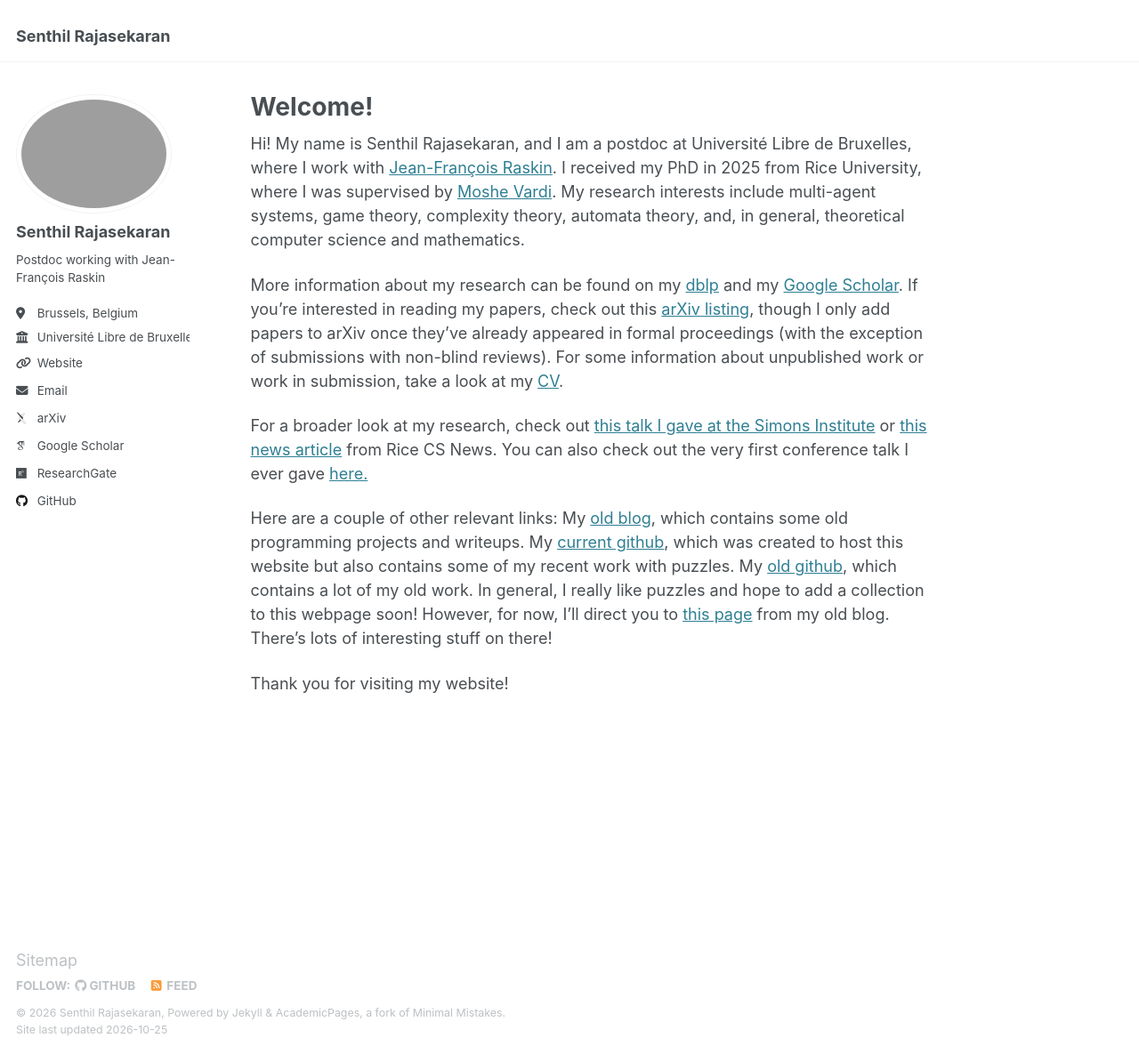
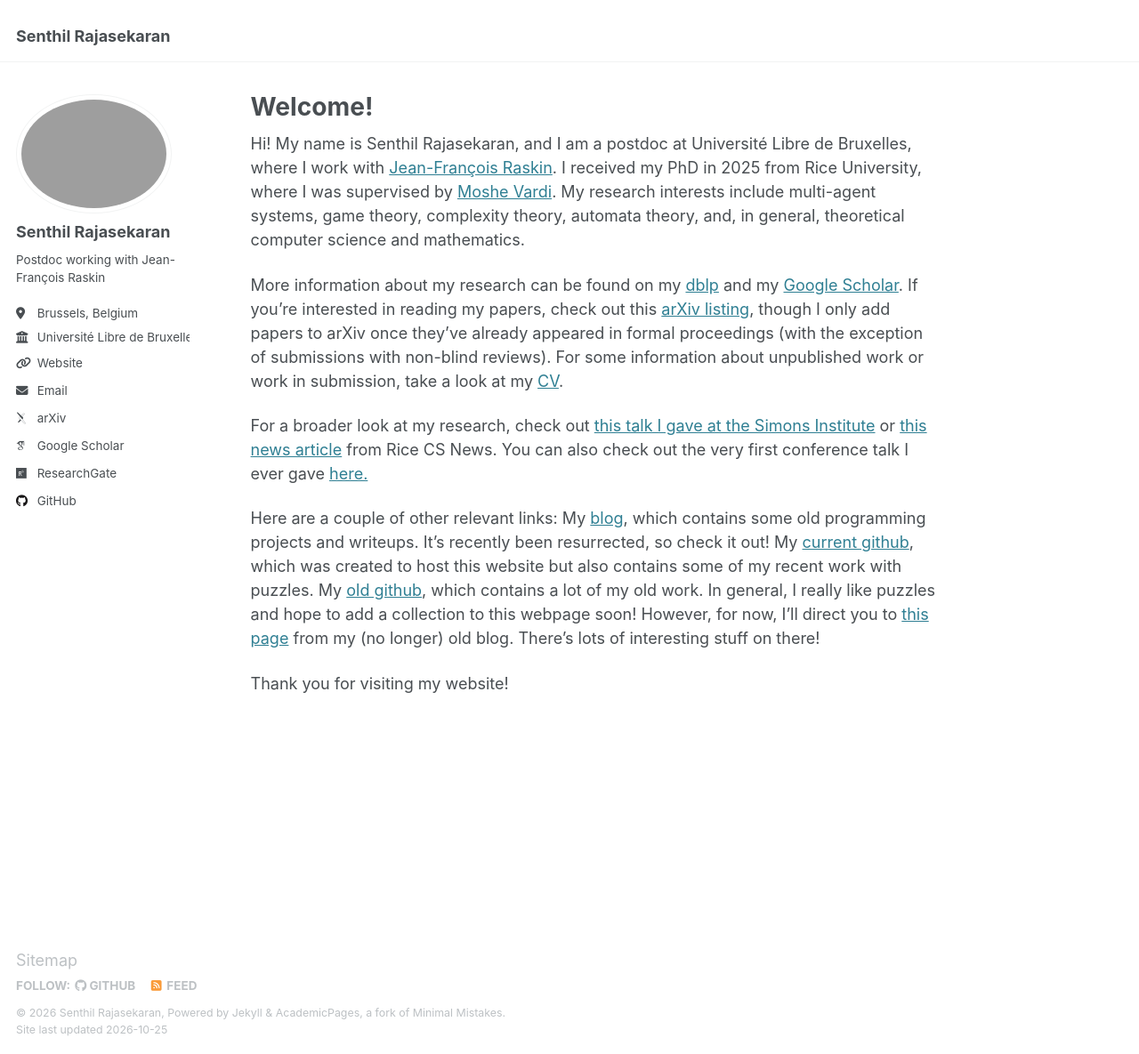
Before and after one commit to senthilrajasekaran/senthilrajasekaran.github.io, a Jekyll site: the page built from _pages/about.md, in a window 1280 px wide and 1185 px high. Shown: the whole window at 89% size. Built offline with Jekyll 4.4.1, drawn with Linux system fonts in a browser that asks for light colours; some web fonts are replaced.

Commit message:
Update about.md

```diff
--- a/_pages/about.md
+++ b/_pages/about.md
@@ -9,14 +9,14 @@ redirect_from:
 
 Hi! My name is Senthil Rajasekaran, and I am a postdoc at Université Libre de Bruxelles, where I work with [Jean-François Raskin](https://verif.ulb.ac.be/jfr/){:target="_blank"}. I received my PhD in 2025 from Rice University, where I was supervised by [Moshe Vardi](https://profiles.rice.edu/faculty/moshe-y-vardi){:target="_blank"}. My research interests include multi-agent systems, game theory, complexity theory, automata theory, and, in general, theoretical computer science and mathematics.
 
-More information about my research can be found on my [dblp](https://dblp.org/pid/283/4411.html){:target="_blank"} and my [Google Scholar](https://scholar.google.com/citations?user=NAz7IBwAAAAJ&hl=en){:target="_blank"}. If you're interested in reading my papers, check out this [arXiv listing](https://arxiv.org/search/cs?query=Rajasekaran%2C+Senthil&searchtype=author&abstracts=show&order=-announced_date_first&size=50){:target="_blank"}, though I only add papers to arXiv once they've already appeared in formal proceedings (with the exception of submissions with non-blind reviews). For some information about unpublished work or work in submission, take a look at my [CV](/files/Senthil_Rajasekaran_CV_2025.pdf){:target="_blank"}.
+More information about my research can be found on my [dblp](https://dblp.org/pid/283/4411.html){:target="_blank"} and my [Google Scholar](https://scholar.google.com/citations?user=NAz7IBwAAAAJ&hl=en){:target="_blank"}. If you're interested in reading my papers, check out this [arXiv listing](https://arxiv.org/search/cs?query=Rajasekaran%2C+Senthil&searchtype=author&abstracts=show&order=-announced_date_first&size=50){:target="_blank"}, though I only add papers to arXiv once they've already appeared in formal proceedings (with the exception of submissions with non-blind reviews). For some information about unpublished work or work in submission, take a look at my [CV](/files/CV_2026.pdf){:target="_blank"}.
 
 For a broader look at my research, check out [this talk I gave at the Simons Institute](https://www.youtube.com/watch?v=2RBoaPIrvQY){:target="_blank"} or [this news article](https://csweb.rice.edu/news/quantitative-goal-approach-game-theory-problem-could-be-important-building-block){:target="_blank"} from Rice CS News. You can also check out the very first conference talk I ever gave [here.](https://underline.io/lecture/15415-nash-equilibria-in-finite-horizon-multiagent-concurrent-games){:target="_blank"}
 
 Here are a couple of other relevant links:
-My [old blog](https://bogobogosort.wordpress.com){:target="_blank"}, which contains some old programming projects and writeups.
+My [blog](https://bogobogosort.wordpress.com){:target="_blank"}, which contains some old programming projects and writeups. It's recently been resurrected, so check it out!
 My [current github](https://github.com/senthilrajasekaran){:target="_blank"}, which was created to host this website but also contains some of my recent work with puzzles.
 My [old github](https://github.com/pijel){:target="_blank"}, which contains a lot of my old work.
-In general, I really like puzzles and hope to add a collection to this webpage soon! However, for now, I'll direct you to [this page](https://bogobogosort.wordpress.com/2018/06/27/puzzles-about-strategy/){:target="_blank"} from my old blog. There's lots of interesting stuff on there!
+In general, I really like puzzles and hope to add a collection to this webpage soon! However, for now, I'll direct you to [this page](https://bogobogosort.wordpress.com/2018/06/27/puzzles-about-strategy/){:target="_blank"} from my (no longer) old blog. There's lots of interesting stuff on there!
 
 Thank you for visiting my website!
```
